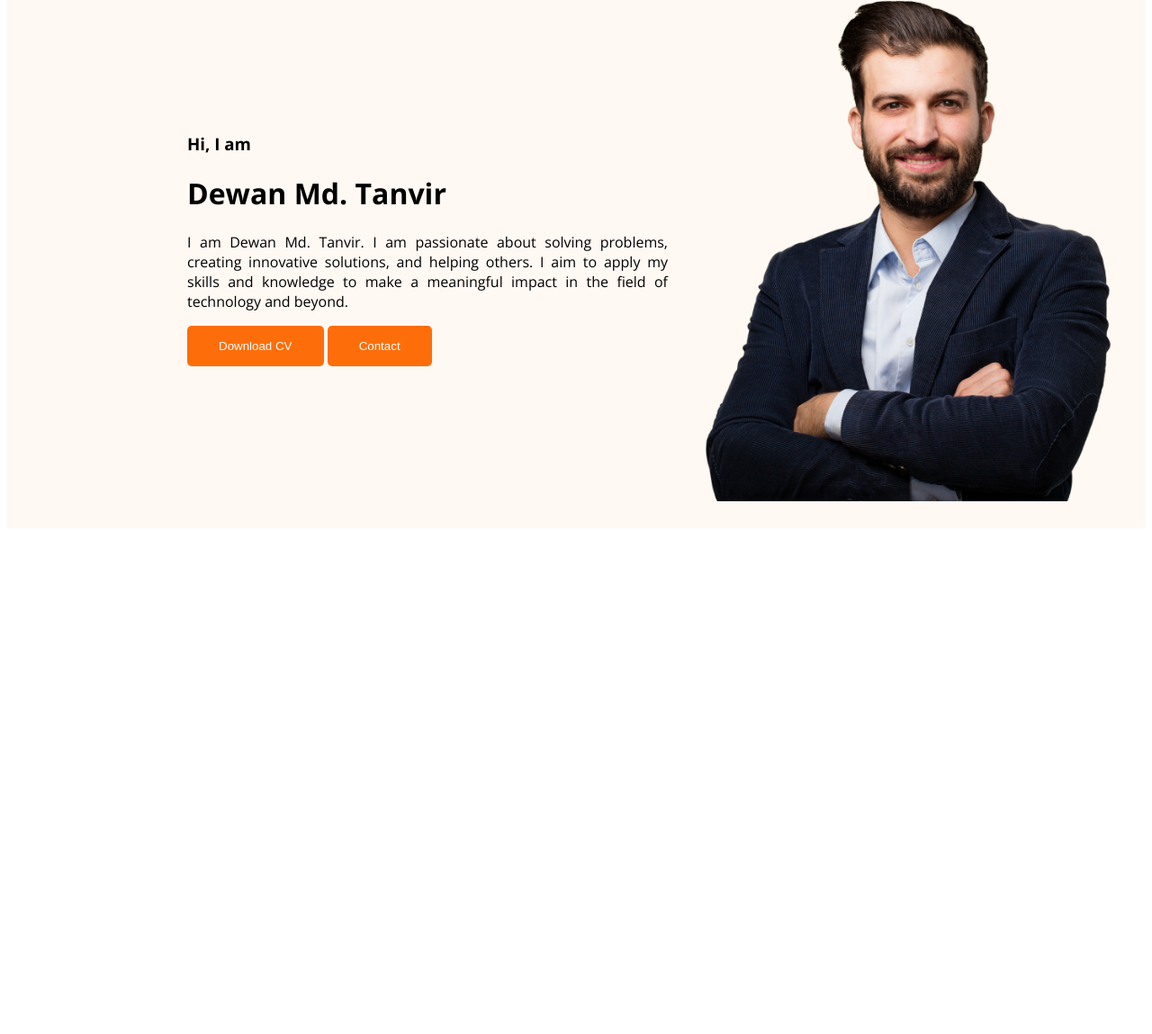
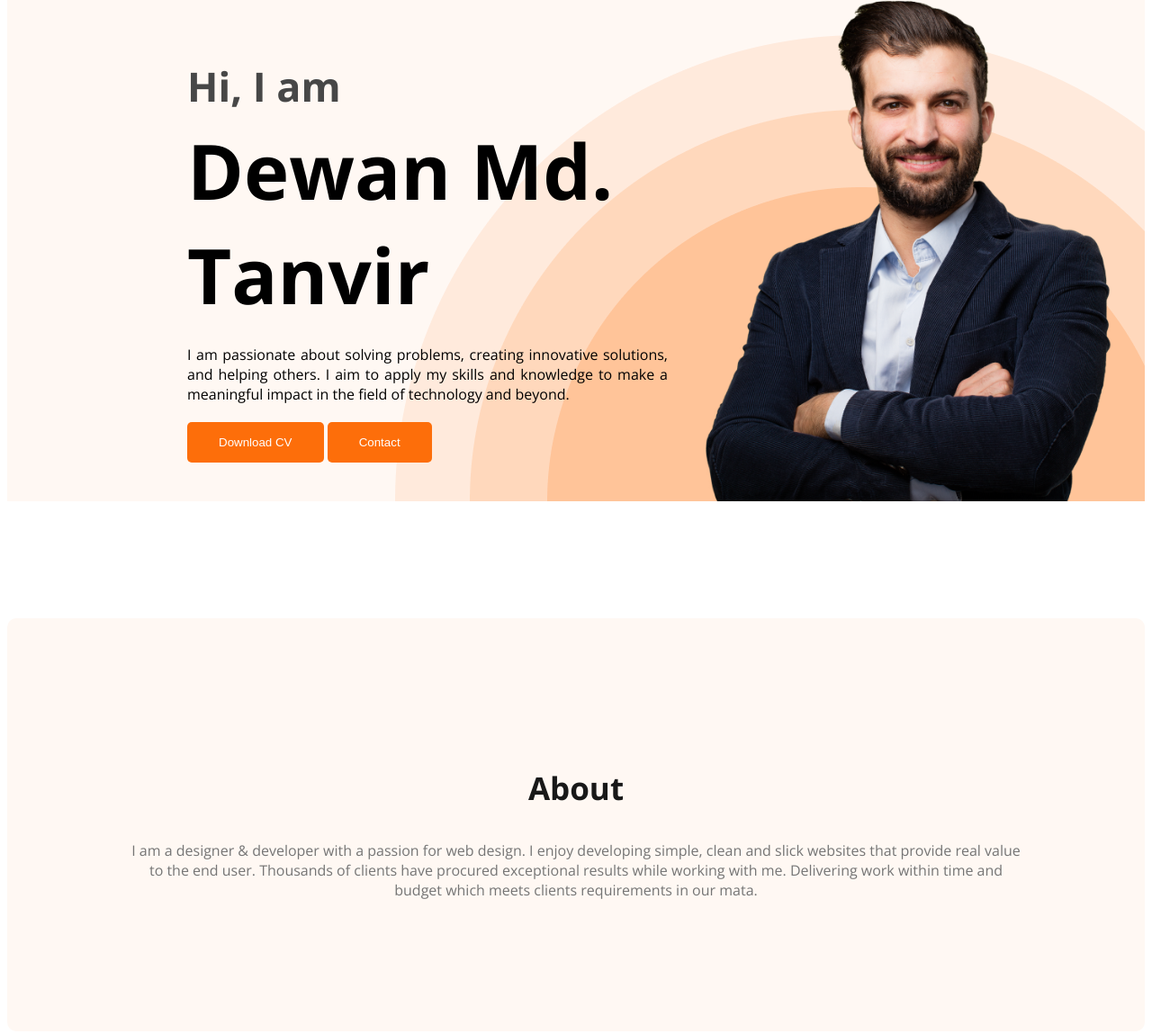
Before and after one commit to Granger-1/developer-portfolio, a plain HTML site: page index.html in a window 1280 px wide. Shown: the part 211-1360 px from the top of the page at 90% size. Before the commit the page ends 806 px from the top, so only its background shows below. Drawn offline with nearby package versions, Linux system fonts and the light colour scheme.

Commit message:
created about section

```diff
--- a/index.html
+++ b/index.html
@@ -22,10 +22,10 @@
             </ul>
         </nav>
         <div class="banner">
-            <div>
+            <div class="banner-content">
                 <h3 class="banner-greetings">Hi, I  am</h3>
                 <h1 class="banner-title">Dewan Md. Tanvir</h1>
-                <p>I am Dewan Md. Tanvir. I am passionate about solving problems, creating innovative solutions, and helping others. I aim to apply my skills and knowledge to make a meaningful impact in the field of technology and beyond.</p>
+                <p class="banner-description">I am passionate about solving problems, creating innovative solutions, and helping others. I aim to apply my skills and knowledge to make a meaningful impact in the field of technology and beyond.</p>
                 <button class="btn-primary">Download CV</button>
                 <button class="btn-primary">Contact</button>
             </div>
@@ -34,7 +34,10 @@
 
     </header>
     <main>
-
+        <section class="about">
+            <h3 class="section-title">About</h3>
+            <p class="section-description">I am a designer & developer with a passion for web design. I enjoy developing simple, clean and slick websites that provide real value to the end user. Thousands of clients have procured exceptional results while working with me. Delivering work within time and budget which meets clients requirements in our mata.</p>
+        </section>
     </main>
     <footer>
 
--- a/styles/portfolio.css
+++ b/styles/portfolio.css
@@ -50,15 +50,63 @@ nav a{
 
 .header{
     background-color: #fff8f3;
+    background-image: url(../images/header_bg.png);
+    background-repeat: no-repeat;
+    background-position: bottom right;
 }
 .banner{
-    padding: 30px 30px 30px 200px;
+    padding: 30px 30px 0px 200px;
     display: flex;
     align-items: center;
+    justify-content: space-between;
 }
+.banner-content{
+    max-width: 800px;
+}
+
 .banner p{
     text-align: justify;
 }
 .banner .profile-pic{
     width: 500px;
 }
+.developer-pic{
+    position:left;
+}
+.banner-greetings{
+    font-size: 45px;
+    color: #474747;
+    margin-bottom: 0;
+}
+.banner-title{
+    font-size: 85px;
+    font-weight: 700;
+    margin-top: 5px;
+    margin-bottom: 20px;
+}
+.banner-description{
+    margin-top: 0;
+    margin-bottom: 20px;
+}
+
+/* main section style */
+
+
+/* about section style */
+.about{
+    background: #fff8f3;
+    padding: 130px;
+    border-radius: 10px;
+    margin: 130px 0;
+}
+.section-title{
+    color: #181818;
+    text-align: center;
+    font-size: 35px;
+    font-weight: 700;
+}
+.section-description{
+    color: #757575;
+    text-align: center;
+    font-size: 18x;
+}
```
